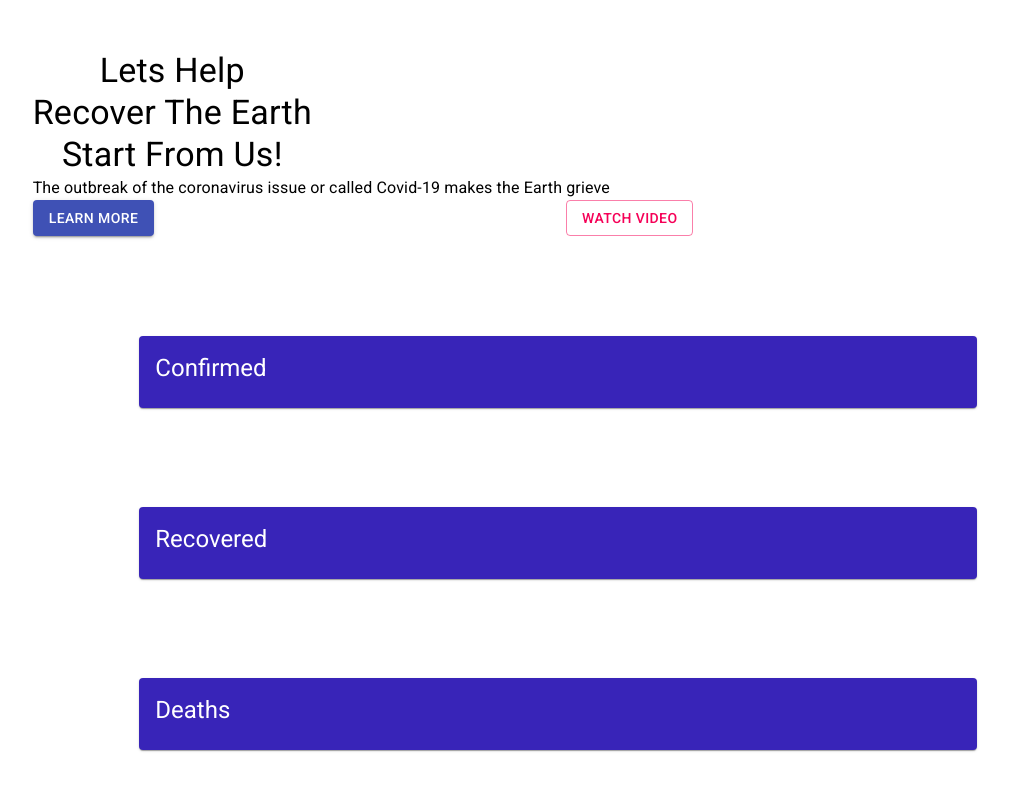
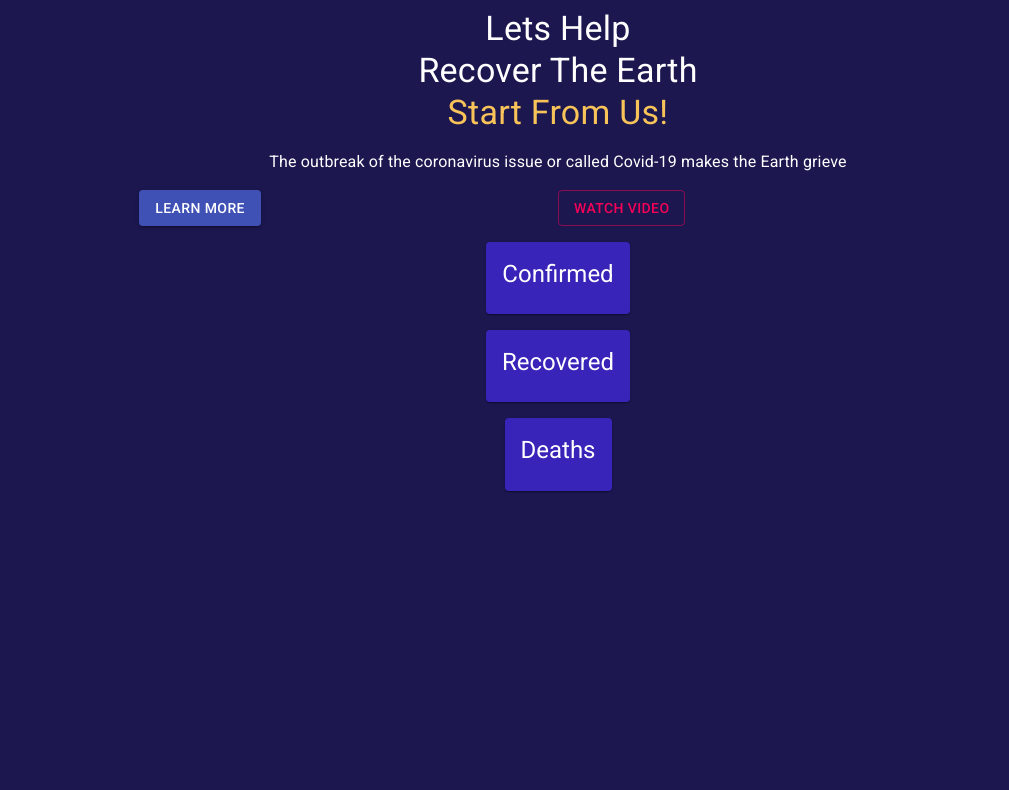
Before and after one commit to mcdylanb/covid19-phil-tracker, a React (Create React App) app: page / in a window 1280 px wide. Shown: the top 790 px of the page, without its empty margins (82-1091 px from the left). Built offline with nearby package versions, Linux system fonts and the light colour scheme; no server answers.

Commit message:
Adjusts struture by using nested Grid

```diff
--- /dev/null
+++ b/src/App.css
@@ -0,0 +1,7 @@
+.intro {
+  color: white;
+}
+
+.intro__important {
+  color: #f8c45a;
+}
--- a/src/App.js
+++ b/src/App.js
@@ -2,6 +2,7 @@
 import axios from "axios";
 import CardData from "./components/CardData.js";
 import { Grid, Typography, Button } from "@material-ui/core";
+import "./App.css";
 
 const url = "https://covid19.mathdro.id/api/countries/Philippines";
 
@@ -10,6 +11,8 @@
   const [recovered, setRecovered] = useState("");
   const [deaths, setDeaths] = useState("");
 
+  console.log(confirmed);
+  console.log(confirmed.value);
   useEffect(() => {
     axios.get(url).then(response => {
       setConfirmed(response.data.confirmed);
@@ -22,39 +25,64 @@
     <div>
       <Grid
         container
+        direction="column"
         spacing={2}
         alignItems="center"
         justify="center"
-        style={{ minHeight: "100vh" }}
+      >
+        <Grid
+          container
+          alignItems="center"
+          justify="center"
+          direction="column"
+          className="intro"
+          item
+          xs={10}
         >
           <Grid item xs={10}>
             {/* intro text */}
-          <Grid container>
-            <Grid item>
             <Typography variant="h4" align="center">
               Lets Help
             </Typography>
             <Typography variant="h4" align="center">
               Recover The Earth
             </Typography>
-              <Typography variant="h4" align="center">
+            <Typography
+              variant="h4"
+              align="center"
+              className="intro__important"
+            >
               Start From Us!
             </Typography>
           </Grid>
         </Grid>
 
         {/* additional text */}
-          <Grid container>
+        <Grid
+          container
+          className="intro"
+          item
+          alignItems="center"
+          justify="center"
+          xs={8}
+        >
           <Grid item>
             <Typography>
-                The outbreak of the coronavirus issue or called Covid-19 makes
-                the Earth grieve
+              The outbreak of the coronavirus issue or called Covid-19 makes the
+              Earth grieve
             </Typography>
           </Grid>
         </Grid>
 
         {/* action buttons */}
-          <Grid container spacing={2} alignItems="center" justify="center">
+        <Grid
+          container
+          item
+          alignItems="center"
+          justify="center"
+          direction="row"
+          xs={8}
+        >
           <Grid item xs={6}>
             <Button variant="contained" color="primary">
               Learn More
@@ -66,18 +94,27 @@
             </Button>
           </Grid>
         </Grid>
-        </Grid>
 
         {/* stats */}
-        <Grid item xs={8}>
+        <Grid
+          container
+          direction="column"
+          spacing={2}
+          alignItems="center"
+          justify="center"
+          item
+          xs={10}
+        >
+          <Grid item xs={12}>
             <CardData name=" Confirmed " value={confirmed.value} />
           </Grid>
 
-        <Grid item xs={8}>
+          <Grid item xs={12}>
             <CardData name=" Recovered " value={recovered.value} />
           </Grid>
-        <Grid item xs={8}>
+          <Grid item xs={12}>
             <CardData name=" Deaths " value={deaths.value} />
+          </Grid>
         </Grid>
       </Grid>
     </div>
--- /dev/null
+++ b/src/index.css
@@ -0,0 +1,3 @@
+body {
+  background-color: #1c174f;
+}
--- a/src/index.js
+++ b/src/index.js
@@ -1,5 +1,6 @@
 import React from "react";
 import ReactDOM from "react-dom";
 import App from "./App";
+import "./index.css";
 
 ReactDOM.render(<App />, document.getElementById("root"));
```
Lines whose indentation alone changed are shown as unchanged.
